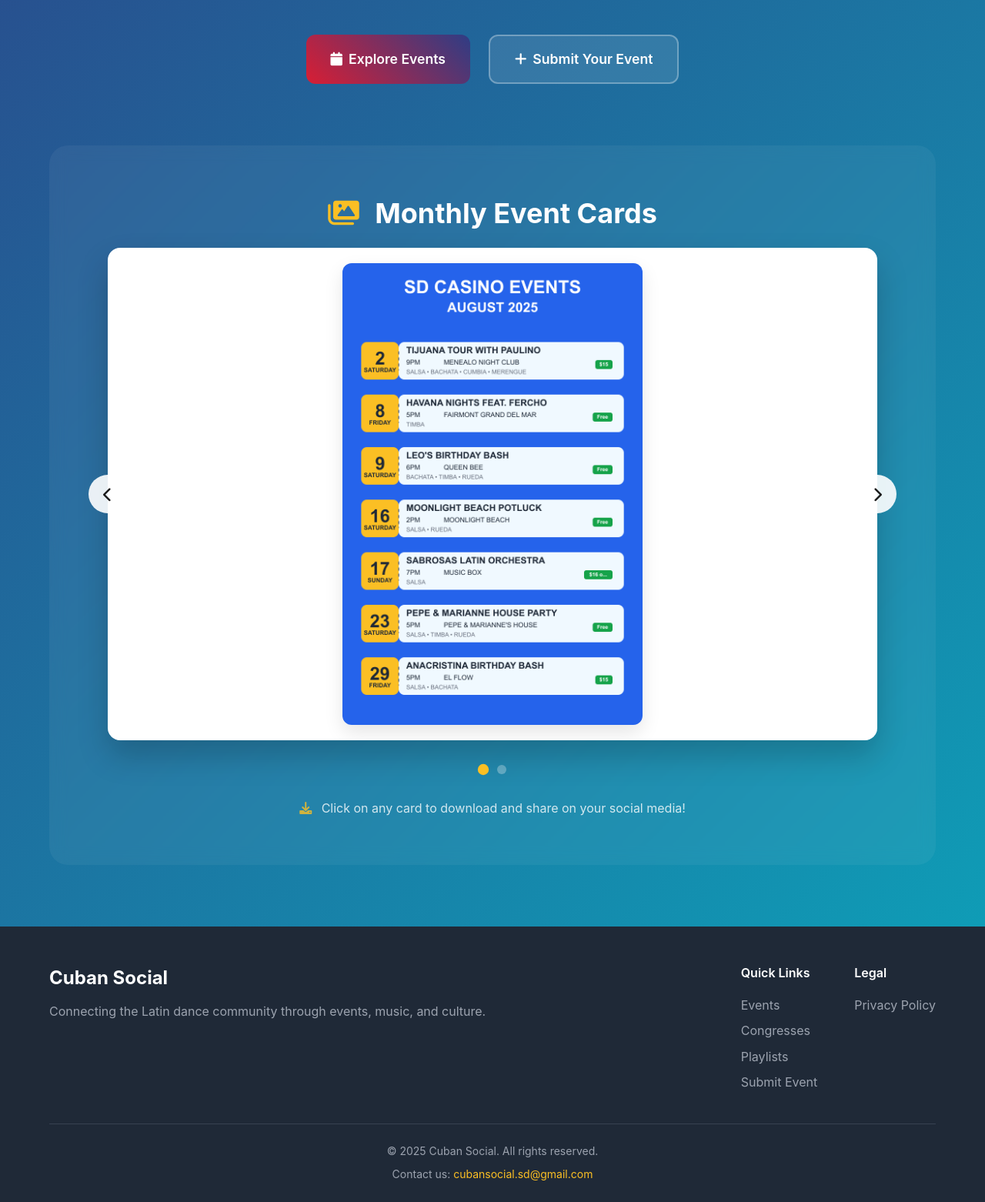
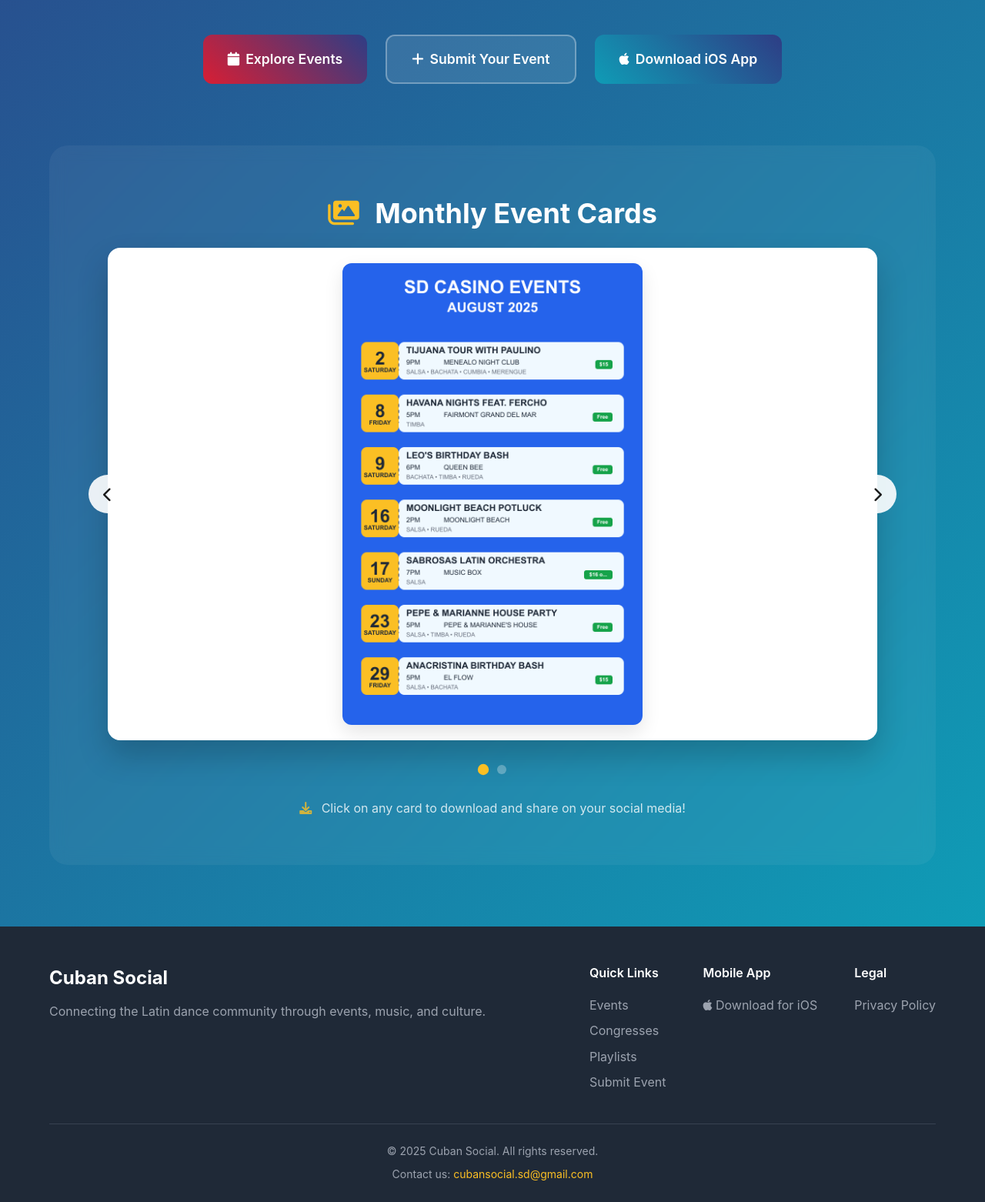
Before and after one commit to johandry/CubanSocial, a website: page index.html in a window 1280 px wide. Shown: the part 739-2301 px from the top of the page at 77% size. Drawn offline with Linux system fonts and the light colour scheme; no server answers.

Commit message:
Add iOS app download button

```diff
--- a/css/styles.css
+++ b/css/styles.css
@@ -1279,7 +1279,7 @@
     flex-wrap: wrap;
 }
 
-.cta-primary, .cta-secondary {
+.cta-primary, .cta-secondary, .cta-app {
     display: inline-flex;
     align-items: center;
     gap: 8px;
@@ -1310,6 +1310,16 @@
 .cta-secondary:hover {
     background: rgba(255, 255, 255, 0.2);
     transform: translateY(-2px);
+}
+
+.cta-app {
+    background: linear-gradient(45deg, var(--secondary-color), var(--primary-color));
+    color: white;
+}
+
+.cta-app:hover {
+    transform: translateY(-2px);
+    box-shadow: 0 10px 25px rgba(15, 156, 182, 0.3);
 }
 
 /* Cards Carousel Section */
@@ -1472,7 +1482,7 @@
         align-items: center;
     }
 
-    .cta-primary, .cta-secondary {
+    .cta-primary, .cta-secondary, .cta-app {
         width: 100%;
         max-width: 300px;
         justify-content: center;
--- a/index.html
+++ b/index.html
@@ -88,6 +88,9 @@
                         </a>
                         <a href="#submit" class="cta-secondary">
                             <i class="fas fa-plus"></i> Submit Your Event
+                        </a>
+                        <a href="https://apps.apple.com/us/app/cuban-social/id6749600020" target="_blank" class="cta-app">
+                            <i class="fab fa-apple"></i> Download iOS App
                         </a>
                     </div>
                 </div>
@@ -462,6 +465,16 @@
                         </ul>
                     </div>
                     <div class="footer-section">
+                        <h4>Mobile App</h4>
+                        <ul>
+                            <li>
+                                <a href="https://apps.apple.com/us/app/cuban-social/id6749600020" target="_blank">
+                                    <i class="fab fa-apple"></i> Download for iOS
+                                </a>
+                            </li>
+                        </ul>
+                    </div>
+                    <div class="footer-section">
                         <h4>Legal</h4>
                         <ul>
                             <li><a href="privacy-policy.html">Privacy Policy</a></li>
```
